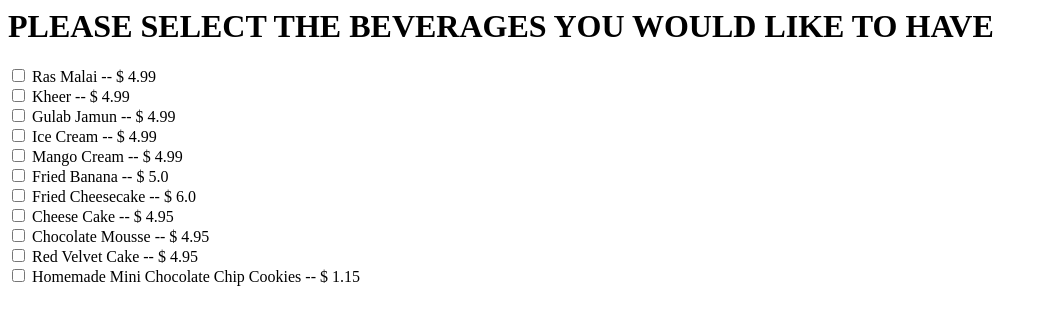
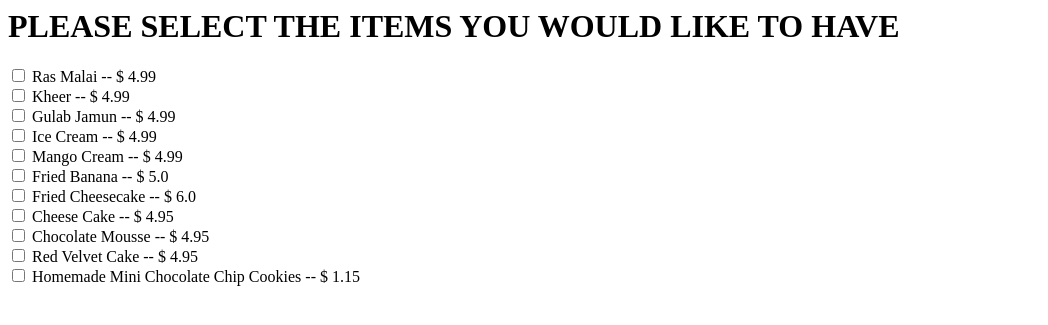
Before and after one commit to mihinsumaria/WokThisWay, a Django app: page /menu/dessert/ in a window 1280 px wide. Shown: the top 325 px of the page, without its empty margins (0-1048 px from the left). Run offline with Django 3.2, Linux system fonts and the light colour scheme; data comes from the database, SQL or seed files in the repository; both versions use the stored data as it was after the commit.

Commit message:
- Minor fix in food html file

```diff
--- a/restaurant/WokThisWay/wokthisway/restaurantmanagementsystem/models.py
+++ b/restaurant/WokThisWay/wokthisway/restaurantmanagementsystem/models.py
@@ -42,3 +42,6 @@ class Order(models.Model):
     status = models.CharField(max_length = 100)
     customer = models.ForeignKey(Customer, on_delete=models.PROTECT,)
     food = models.ManyToManyField(Food, verbose_name="Food items", )
+
+#Add quantity for relation between food and Order
+# timestamp for order
--- a/restaurant/WokThisWay/wokthisway/restaurantmanagementsystem/templates/restaurantmanagementsystem/food_menu.html
+++ b/restaurant/WokThisWay/wokthisway/restaurantmanagementsystem/templates/restaurantmanagementsystem/food_menu.html
@@ -1,5 +1,5 @@
 <html>
-<h1> PLEASE SELECT THE BEVERAGES YOU WOULD LIKE TO HAVE </h1>
+<h1> PLEASE SELECT THE ITEMS YOU WOULD LIKE TO HAVE </h1>
 {% for food in food_list %}
   <input type = "checkbox" id = "{{food.ID}}" name = "food_item" value ="{{food.id}}">
   <label for = "{{food.ID}}">
```
Also changed, not shown: restaurant/WokThisWay/wokthisway/db.sqlite3.
